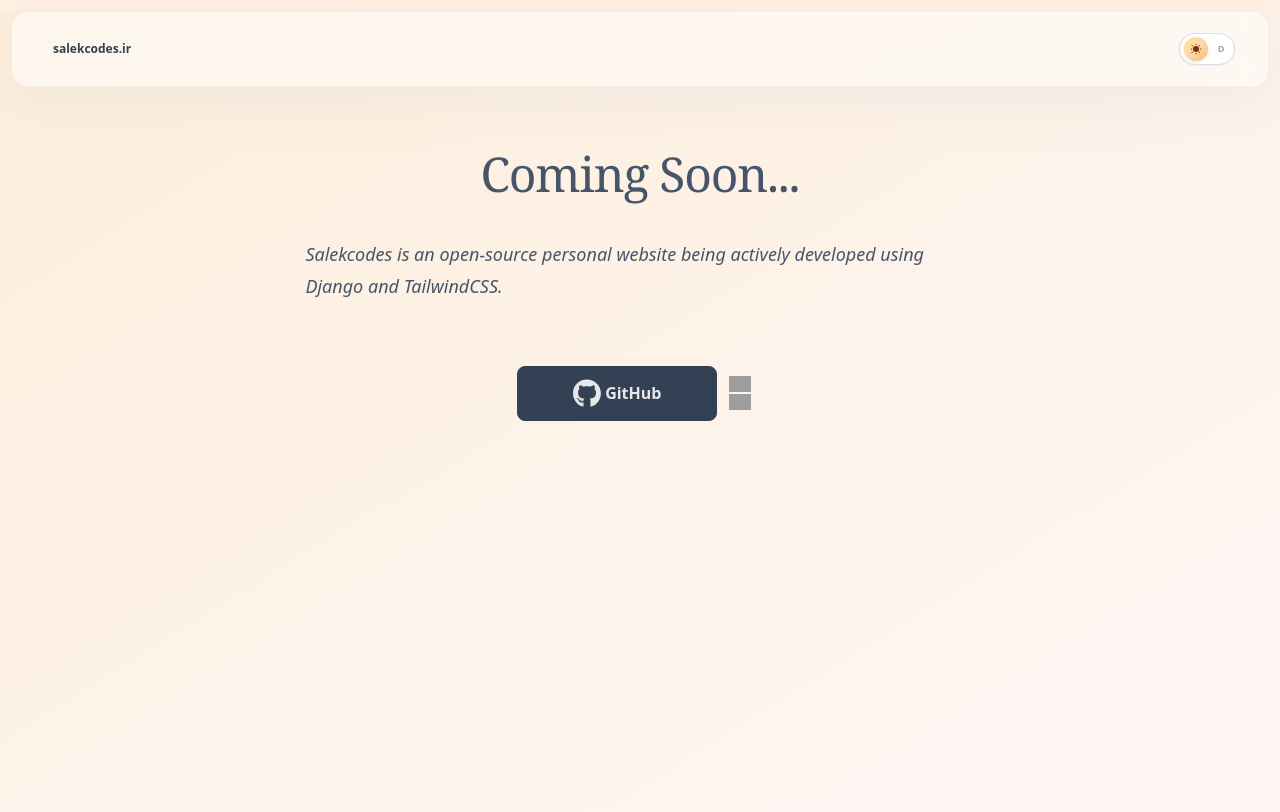
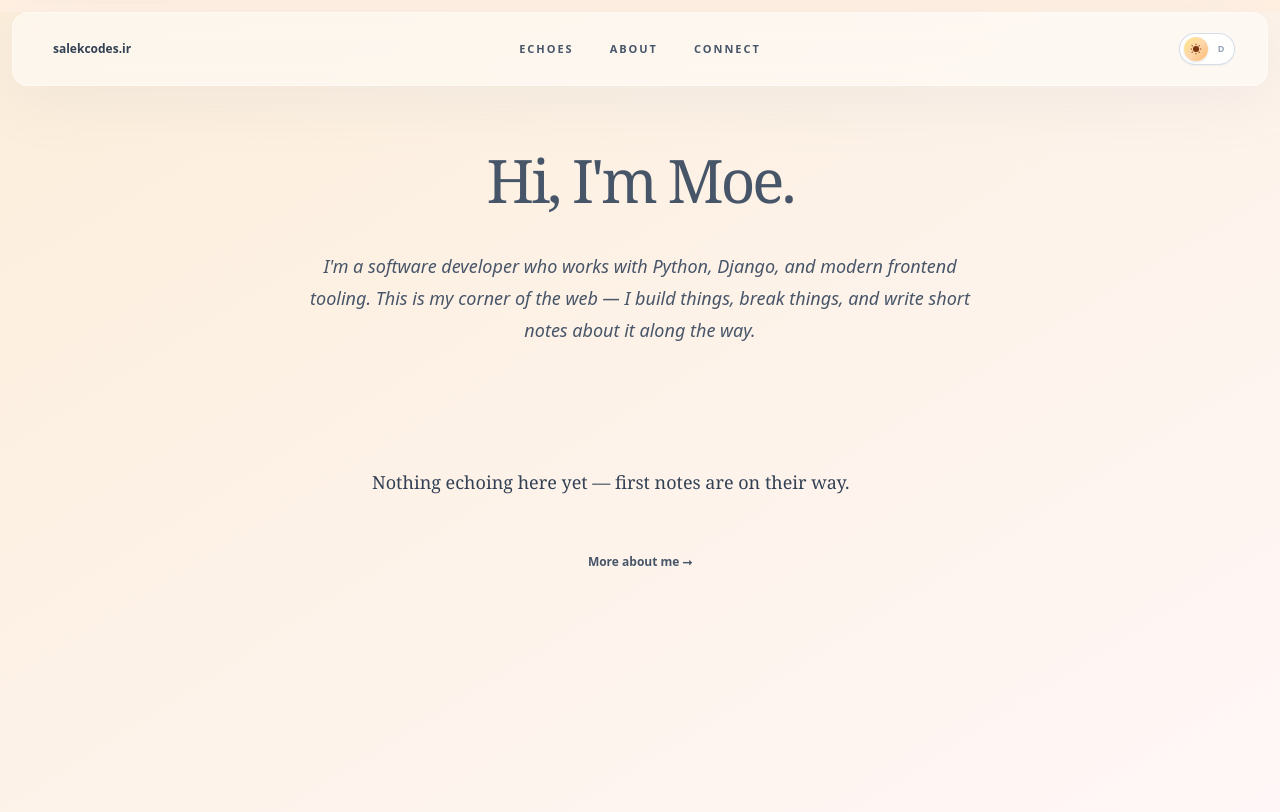
Before and after one commit to moe-salek/salekcodes.com, a Django app: page / in a window 1280 px wide. Run offline with Django 5.2, Linux system fonts and the light colour scheme; data that the repository does not hold is empty; grey boxes are pictures that could not be loaded.

Commit message:
feat: homepage with recent echoes
Replace coming soon at the root with a hero intro and the five
latest published echoes; coming soon moves to /coming-soon/.

```diff
--- a/core/urls.py
+++ b/core/urls.py
@@ -3,7 +3,8 @@ from django.urls import path
 from core import views
 
 urlpatterns = [
-    path('', views.coming_soon, name='index'),  # TODO: change to index later
+    path('', views.index, name='index'),
+    path('coming-soon/', views.coming_soon, name='coming_soon'),
     path('connect/', views.connect, name='connect'),
     path('about/', views.about, name='about'),
 ]
--- a/core/views.py
+++ b/core/views.py
@@ -1,6 +1,9 @@
 from django.shortcuts import render
 
+from blog.views import published_posts
 from core.models import Social
+
+INDEX_ECHOES_COUNT = 5
 
 
 def coming_soon(request):
@@ -8,7 +11,8 @@ def coming_soon(request):
 
 
 def index(request):
-    return render(request, 'core/index.html', {})
+    ctx = {'echo_post_list': published_posts()[:INDEX_ECHOES_COUNT]}
+    return render(request, 'core/index.html', ctx)
 
 
 def about(request):
--- a/frontend/templates/core/index.html
+++ b/frontend/templates/core/index.html
@@ -1 +1,33 @@
 {% extends 'base/base.html' %}
+
+{% block content_header_title %}
+  Hi, I'm Moe.
+{% endblock %}
+
+{% block content_header_description_paragraph %}
+  I'm a software developer who works with Python, Django, and modern frontend tooling. This is my corner of the web — I build things, break things, and write short notes about it along the way.
+{% endblock %}
+
+{% block content_body %}
+  {% if echo_post_list %}
+    <section class="surface-section max-w-[900px] py-8" aria-label="Recent echoes">
+      <h2 class="mb-6 px-4 text-xs font-semibold uppercase tracking-[0.18em] text-slate-500 md:px-8 dark:text-slate-400">Recent echoes</h2>
+      {% for echo_post in echo_post_list %}
+        {% include 'blog/echo_post.html' %}
+        <hr class="section-divider" />
+      {% endfor %}
+    </section>
+    <div class="mb-16 text-link-row">
+      <a href="{% url 'echoes' %}" class="text-link">All echoes ⭢</a>
+    </div>
+  {% else %}
+    <section class="surface-section max-w-[600px] py-8">
+      <div class="content-prose">
+        <p>Nothing echoing here yet — first notes are on their way.</p>
+      </div>
+    </section>
+    <div class="mb-16 text-link-row">
+      <a href="{% url 'about' %}" class="text-link">More about me ⭢</a>
+    </div>
+  {% endif %}
+{% endblock %}
```
